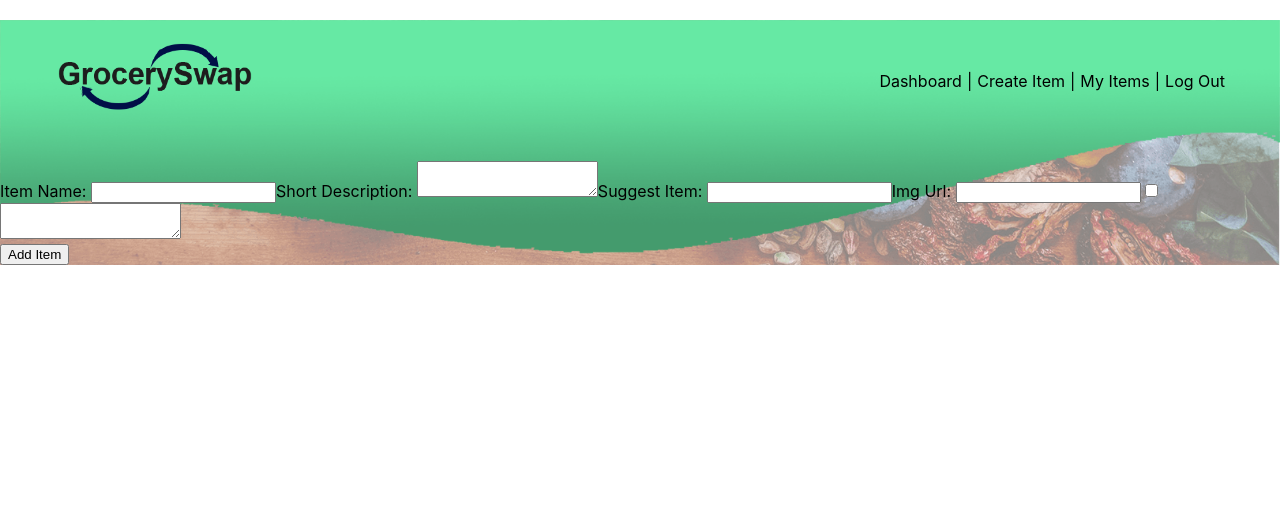
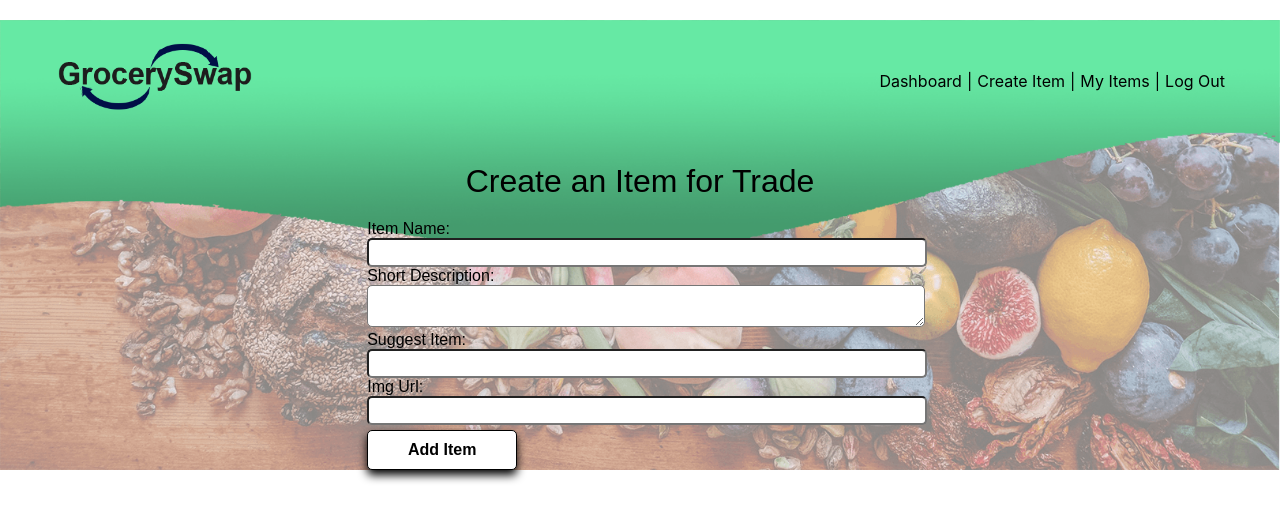
Before and after one commit to RobertsonTanya/Neighborhood-Bartering, a React (Create React App) app in the folder client/: page /create in a window 1280 px wide. Shown: the top 520 px of the page. Built offline with nearby package versions, Linux system fonts and the light colour scheme.

Commit message:
update createItemForm styling

```diff
--- a/client/src/components/CreateItemForm.js
+++ b/client/src/components/CreateItemForm.js
@@ -2,6 +2,7 @@ import React, { useState } from "react";
 import axios from "axios";
 import { Link, useNavigate } from "react-router-dom";
 import Header from "./Header";
+import styles from "../styles/createItemForm.module.css";
 
 const CreateItemForm = () => {
   const [itemName, setItemName] = useState("");
@@ -53,28 +54,35 @@ const CreateItemForm = () => {
   };
 
   return (
-    <div>
-      <Header login={false}/>
-      <div>
-        <form onSubmit={onSubmitHandler}>
+    <div className={`container ${styles.container}`}>
+      <Header login={false} />
+      <h1>Create an Item for Trade</h1>
+      <div className={styles.formContainer}>
+        <form onSubmit={onSubmitHandler} className={styles.form}>
           <label>Item Name: </label>
           <input
+            className={styles.input}
             name="itemName"
             type="text"
             value={itemName}
             onChange={(e) => setItemName(e.target.value)}
           />
           {/* {errors.itemName ? <p>{errors.itemName.message}</p> : null} */}
+
           <label>Short Description: </label>
+          <br></br>
           <textarea
+            className={styles.input}
             name="description"
             type="text"
             value={description}
             onChange={(e) => setDescription(e.target.value)}
           />
           {/* {errors.description ? <p>{errors.description.message}</p> : null} */}
+          <br></br>
           <label>Suggest Item: </label>
           <input
+            className={styles.input}
             name="sugItem"
             type="text"
             value={sugItem}
@@ -83,28 +91,19 @@ const CreateItemForm = () => {
           {/* {errors.sugItem ? <p>{errors.sugItem.message}</p> : null}  */}
           <label>Img Url: </label>
           <input
+            className={styles.input}
             name="imgUrl"
             type="text"
             value={imgUrl}
             onChange={(e) => setImgUrl(e.target.value)}
           />
           {/* {errors.imgUrl ? <p>{errors.imgUrl.message}</p> : null} */}
-          <input
-            name="altTrade"
-            type="checkbox"
-            checked={altTrade}
-            onChange={(e) => setAltTrade(e.target.value)}
-          />
-          {/* {errors.altTrade ? <p>{errors.altTrade.message}</p> : null} */}
-          <textarea
-            name="altMessage"
-            type="text"
-            value={altMessage}
-            onChange={(e) => setAltMessage(e.target.value)}
-          />
-          {/* {errors.altMessage ? <p>{errors.altMessage.message}</p> : null} */}
-          <div>
-            <input type="submit" value="Add Item" />
+          <div  className={styles.addBtnContainer}>
+            <input
+              className={styles.addItemBtn}
+              type="submit"
+              value="Add Item"
+            />
           </div>
         </form>
       </div>
--- /dev/null
+++ b/client/src/styles/createItemForm.module.css
@@ -0,0 +1,48 @@
+.formContainer,
+h1 {
+  margin-bottom:20px;
+  max-width: 1200px;
+  display: flex;
+  justify-content: space-around;
+  flex-wrap: wrap;
+  font-family: Arial, Helvetica, sans-serif;
+  font-weight: lighter;
+}
+
+.input {
+  width: 100%;
+  border-radius: 5px;
+  padding: 5px;
+}
+label {
+  font-family: Arial, Helvetica, sans-serif;
+  font-size: 16px;
+}
+.addBtnContainer {
+  justify-content: space-around;
+}
+
+.addItemBtn {
+  flex-wrap: wrap;
+  width: 150px;
+  cursor: pointer;
+  font-family: Arial, Helvetica, sans-serif;
+  font-weight: bold;
+  font-size: 16px;
+  margin-top: 5px;
+  padding: 10px;
+  border-radius: 5px;
+  border: 1px solid black;
+  box-shadow: 0px 5px 10px black;
+  background-color: white;
+}
+.addItemBtn:hover {
+  cursor: pointer;
+  background-color: #f1f086;
+  border-radius: 1px solid black;
+}
+.addItemBtn:active {
+  background-color: #f1f086;
+  box-shadow: 0px 5px 10px black;
+  transform: translateY(4px);
+}
```
